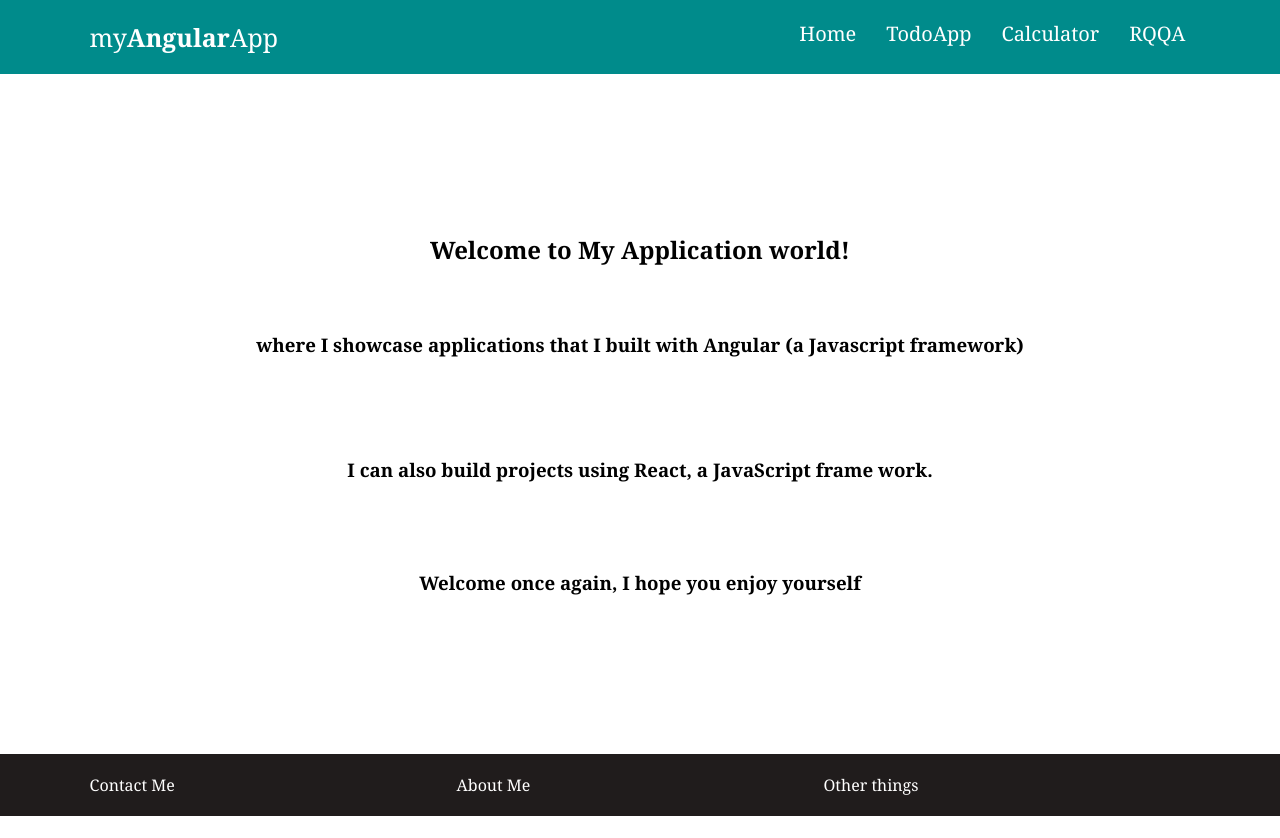
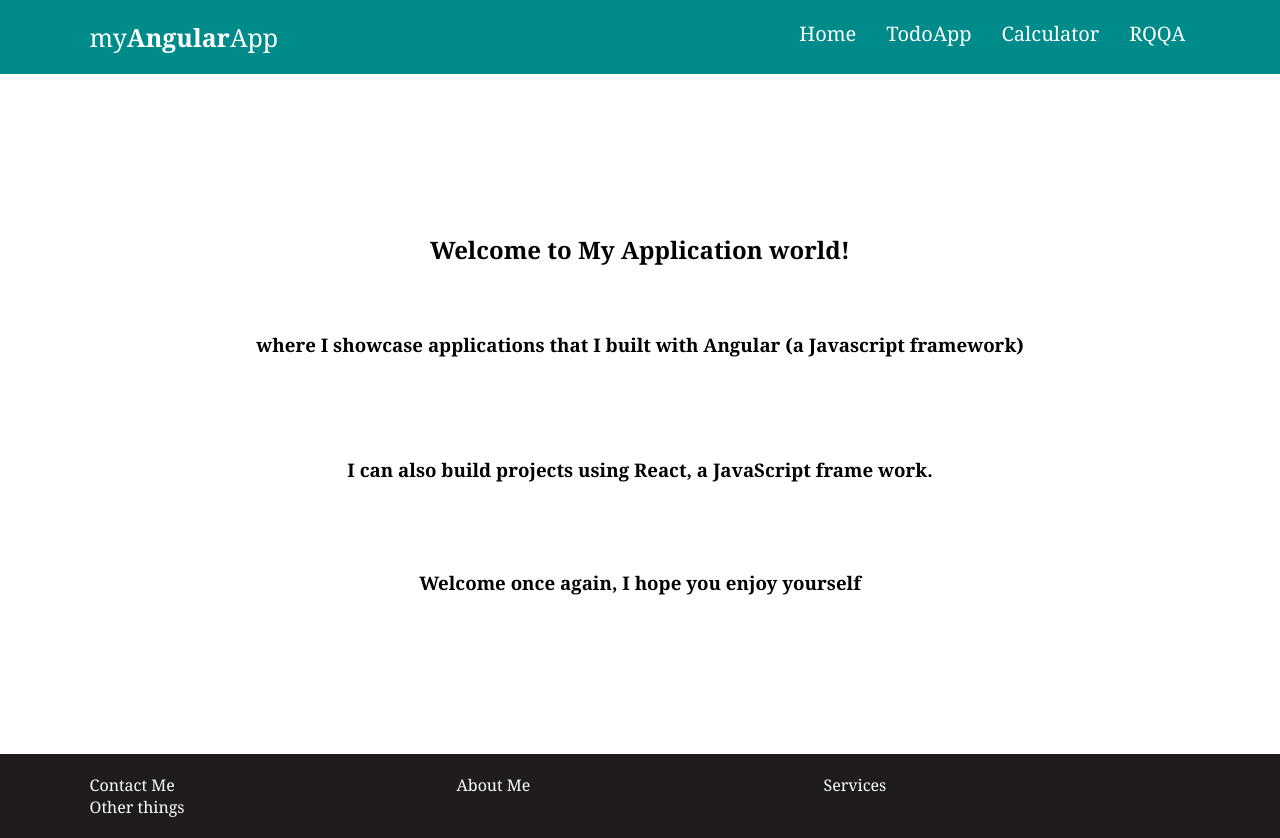
Before and after one commit to phiiileo/myApplications, an Angular app: page / in a window 1280 px wide. Before the commit the page ends 816 px from the top, so only its background shows below. Built offline with nearby package versions, Linux system fonts and the light colour scheme.

Commit message:
Update footer.component.html

```diff
--- a/src/app/footer/footer.component.html
+++ b/src/app/footer/footer.component.html
@@ -2,6 +2,7 @@
     <section class="footer-container">
         <div>Contact Me</div>
         <div>About Me</div>
+       <div>Services</div>
         <div>Other things</div>
     </section>
 </footer>
```
